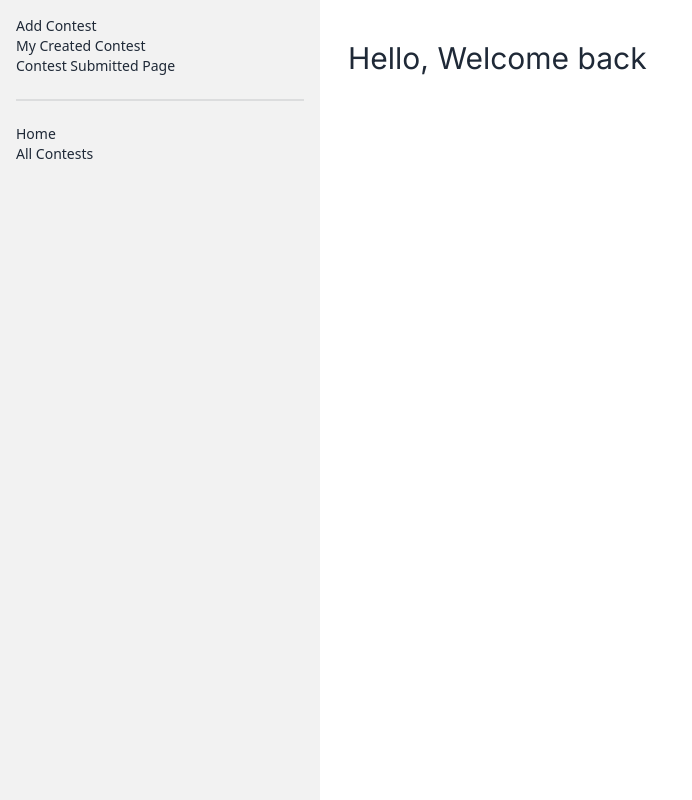
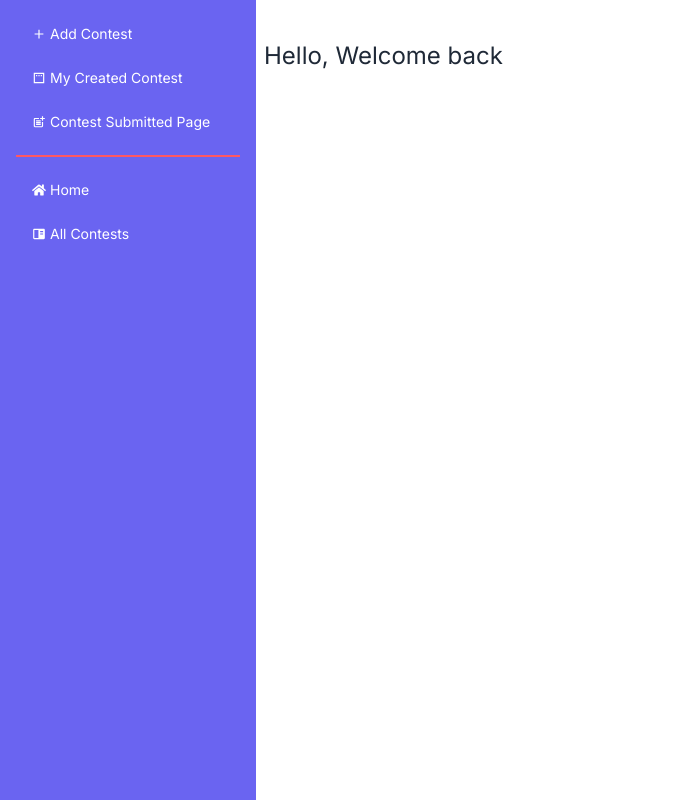
Before and after one commit to dev-kawser/winzone-client, a React (Vite) app: page /dashboard/welcome in a window 1280 px wide. Shown: the whole page, without its empty margins (0-692 px from the left). Built offline with nearby package versions, Linux system fonts and the light colour scheme; no server answers.

Commit message:
Create function for goggle login and set user data

```diff
--- a/src/Layouts/Dashboard.jsx
+++ b/src/Layouts/Dashboard.jsx
@@ -1,36 +1,60 @@
+import { BiSolidBookContent } from "react-icons/bi";
+import { FaHome } from "react-icons/fa";
+import { IoMdAdd } from "react-icons/io";
+import { MdPadding, MdPostAdd } from "react-icons/md";
 import { NavLink, Outlet } from "react-router-dom";
-
 
 const Dashboard = () => {
     return (
-        <div className="flex gap-5 lg:flex-row flex-col">
-            <div>
+        <div className="flex lg:flex-row flex-col">
+            {/* Sidebar */}
+            <div className="relative lg:w-64 w-full">
                 <div className="drawer lg:drawer-open">
                     <input id="my-drawer-2" type="checkbox" className="drawer-toggle" />
                     <div className="drawer-content flex flex-col items-center justify-center">
-                        {/* Page content here */}
-                        <label htmlFor="my-drawer-2" className="btn bg-[#d32f2f] drawer-button lg:hidden mt-2 text-white rounded-none">Open drawer</label>
-
+                        <label htmlFor="my-drawer-2" className="btn bg-[#d32f2f] drawer-button lg:hidden mt-2 text-white rounded-none">☰ Open Drawer</label>
                     </div>
                     <div className="drawer-side">
                         <label htmlFor="my-drawer-2" aria-label="close sidebar" className="drawer-overlay"></label>
-                        <ul className="menu p-4 w-80 min-h-full bg-base-200 text-base-content">
-                            {/* Sidebar content here */}
-                            <NavLink to="/dashboard/add-contest">Add Contest</NavLink>
-                            <NavLink>My Created Contest</NavLink>
-                            <NavLink>Contest Submitted Page</NavLink>
-                            <div className="divider"></div>
-                            <NavLink to="/">Home</NavLink>
-                            <NavLink>All Contests</NavLink>
+                        <ul className="menu inter space-y-2 p-4 w-64 min-h-full bg-[#6A64F1] text-white">
+                            <li>
+                                <NavLink to="/dashboard/add-contest" className="flex items-center gap-2 py-2 px-4 hover:bg-[#553c9a] rounded-md">
+
+                                    <span className="flex gap-1 items-center"> <IoMdAdd /> Add Contest</span>
+                                </NavLink>
+                            </li>
+                            <li>
+                                <NavLink to="/dashboard/my-created-contest" className="flex items-center gap-2 py-2 px-4 hover:bg-[#553c9a] rounded-md">
+
+                                    <span className="flex gap-1 items-center"> <MdPadding /> My Created Contest</span>
+                                </NavLink>
+                            </li>
+                            <li>
+                                <NavLink to="/dashboard/contest-submitted-page" className="flex items-center gap-2 py-2 px-4 hover:bg-[#553c9a] rounded-md">
+
+                                    <span className="flex gap-1 items-center"> <MdPostAdd /> Contest Submitted Page</span>
+                                </NavLink>
+                            </li>
+                            <div className="divider divider-error" />
+                            <li>
+                                <NavLink to="/" className="flex items-center gap-2 py-2 px-4 hover:bg-[#553c9a] rounded-md">
+
+                                    <span className="flex gap-1 items-center"> <FaHome /> Home</span>
+                                </NavLink>
+                            </li>
+                            <li>
+                                <NavLink to="/all-contests" className="flex items-center gap-2 py-2 px-4 hover:bg-[#553c9a] rounded-md">
+
+                                    <span className="flex gap-1 items-center"> <BiSolidBookContent /> All Contests</span>
+                                </NavLink>
+                            </li>
                         </ul>
-
                     </div>
                 </div>
-
-
             </div>
-            <div className="mt-10">
-                <Outlet></Outlet>
+            {/* Main Content */}
+            <div className="mt-10 flex-1">
+                <Outlet />
             </div>
         </div>
     );
--- a/src/Pages/Dashboard/AddContest/AddContest.jsx
+++ b/src/Pages/Dashboard/AddContest/AddContest.jsx
@@ -42,8 +42,8 @@ const AddContest = () => {
 
     return (
         <div>
-            <div className="w-full bg-[#d32f2f] py-4">
-                <h1 className="text-center text-white text-lg font-semibold">Add Contest Here</h1>
+            <div className="w-full bg-[#d32f2f] lg:py-8 py-4">
+                <h1 className="text-center ubuntu text-white text-lg lg:text-2xl font-bold">Add Contest Here</h1>
             </div>
             <div>
                 <div className="flex items-center justify-center p-12">
--- a/src/Pages/Dashboard/Welcome/Welcome.jsx
+++ b/src/Pages/Dashboard/Welcome/Welcome.jsx
@@ -7,9 +7,9 @@ const Welcome = () => {
 
     return (
         <div className="ml-2">
-            <h1 className="text-3xl inter">
+            <h1 className="text-2xl inter">
                 Hello, Welcome back <br />
-                <span className="text-[#d32f2f] ubuntu text-6xl font-medium">
+                <span className="text-[#d32f2f] ubuntu text-6xl lg:text-7xl font-medium">
                     {user?.displayName}
                 </span>
             </h1>
--- a/src/Pages/Login/Login.jsx
+++ b/src/Pages/Login/Login.jsx
@@ -4,12 +4,16 @@ import { Link, useLocation, useNavigate } from "react-router-dom";
 import { toast } from "react-toastify";
 import { Helmet } from "react-helmet";
 import useAuth from "../../Hooks/useAuth";
+import useAxiosPublic from "../../Hooks/useAxiosPublic";
 
 
 const Login = () => {
 
     const location = useLocation()
     const navigate = useNavigate()
+
+    const axiosPublic = useAxiosPublic()
+
 
     const { loginUser, googleUser, user } = useAuth()
 
@@ -22,9 +26,23 @@ const Login = () => {
 
     const handleGoogleLogin = () => {
         googleUser()
-            .then(() => {
-                toast.success("Successfully Google Login !")
-                navigate(location?.state ? location.state : "/")
+            .then((result) => {
+
+                const userInfo = {
+                    email: result.user?.email,
+                    name: result.user?.displayName,
+                    photo: result.user?.photoURL
+                }
+
+                axiosPublic.post("/users", userInfo)
+                    .then(res => {
+
+                        if (res.data.insertedId) {
+                            toast.success("Successfully Google Login !")
+                            navigate(location?.state ? location.state : "/")
+                        }
+                    })
+
             })
     }
 
--- a/src/Pages/Register/Register.jsx
+++ b/src/Pages/Register/Register.jsx
@@ -71,9 +71,25 @@ const Register = () => {
     const handleGoogleRegister = () => {
 
         googleUser()
-            .then(() => {
-                toast.success("Successfully google register !")
-                navigate(location?.state ? location.state : '/login')
+            .then((result) => {
+
+                console.log(result.user);
+
+                const userInfo = {
+                    email: result.user?.email,
+                    name: result.user?.displayName,
+                    photo: result.user?.photoURL
+                }
+
+                axiosPublic.post("/users", userInfo)
+                    .then(res => {
+                        console.log(res.data);
+                        if (res.data.insertedId) {
+                            toast.success("Successfully google register !")
+                            navigate(location?.state ? location.state : '/login')
+                        }
+                    })
+
             })
     }
 
```
